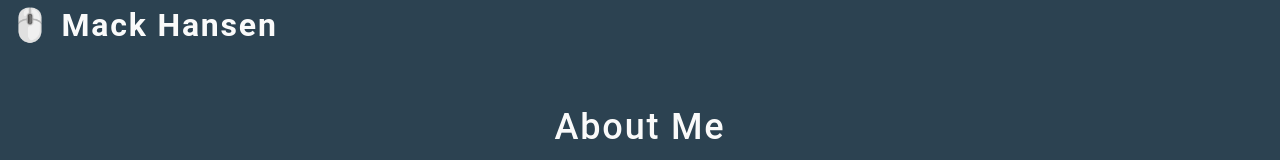
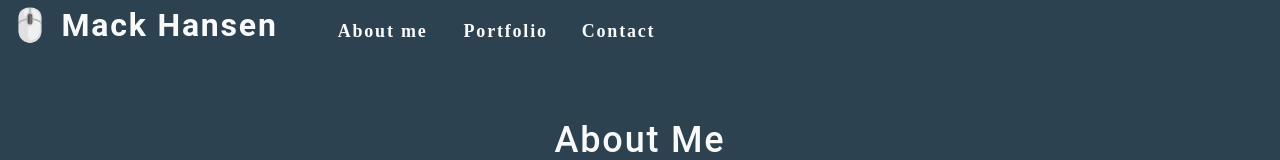
Before and after one commit to Nesnah1307/reactful-portfolio, a React (Create React App) app: page / in a window 1280 px wide. Shown: the top 160 px of the page. Built offline with nearby package versions, Linux system fonts and the light colour scheme.

Commit message:
deleted header component. Will just use the Nav as the header

```diff
--- a/src/App.js
+++ b/src/App.js
@@ -1,6 +1,7 @@
 import React from 'react';
 import About from './components/About';
 import Nav from './components/Nav';
+
 
 function App() {
 
--- a/src/components/Nav/index.js
+++ b/src/components/Nav/index.js
@@ -1,6 +1,13 @@
 import React from 'react';
 
 function Nav(props) {
+  const {
+    categories = [],
+    setCurrentCategory,
+    contactSelected,
+    currentCategory,
+    setContactSelected,
+  } = props;
 
   return (
     <header className="flex-row px-1">
@@ -10,6 +17,37 @@ function Nav(props) {
         </a>
       </h2>
       <nav>
+        <ul className="flex-row">
+          <li className="mx-2">
+            <a data-testid="about" href="#about" onClick={() => setContactSelected(false)}>
+              About me
+            </a>
+          </li>
+          <li className="mx-2">
+            <a data-testid="portfolio" href="#portfolio" onClick={() => setContactSelected(false)}>
+                Portfolio
+            </a>
+          </li>
+          <li className={`mx-2 ${contactSelected && 'navActive'}`}>
+            <span onClick={() => setContactSelected(true)}>Contact</span>
+          </li>
+          {categories.map((category) => (
+            <li
+              className={`mx-1 ${
+                currentCategory.name === category.name && !contactSelected && 'navActive'
+                }`}
+              key={category.name}
+            >
+              <span
+                onClick={() => {
+                  setCurrentCategory(category);
+                  setContactSelected(false);
+                }}
+              >
+              </span>
+            </li>
+          ))}
+        </ul>
       </nav>
     </header>
   );
```
Also changed, not shown: src/components/Footer/index.js (added), src/components/Portfolio/index.js (added). Lines whose indentation alone changed are shown as unchanged.
